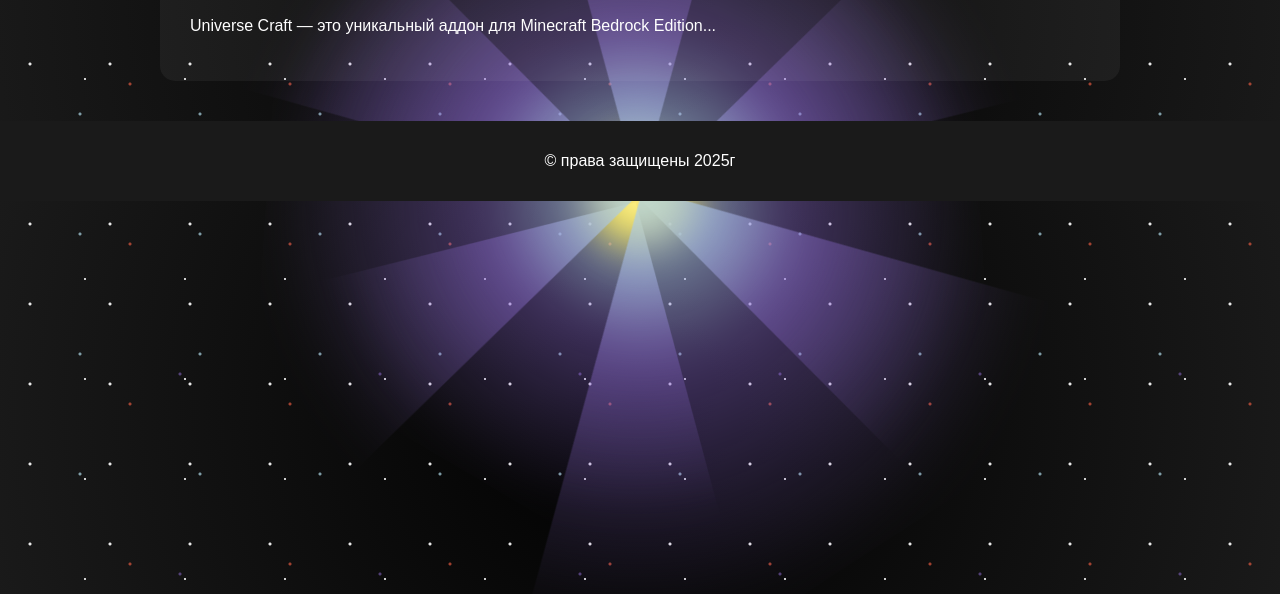
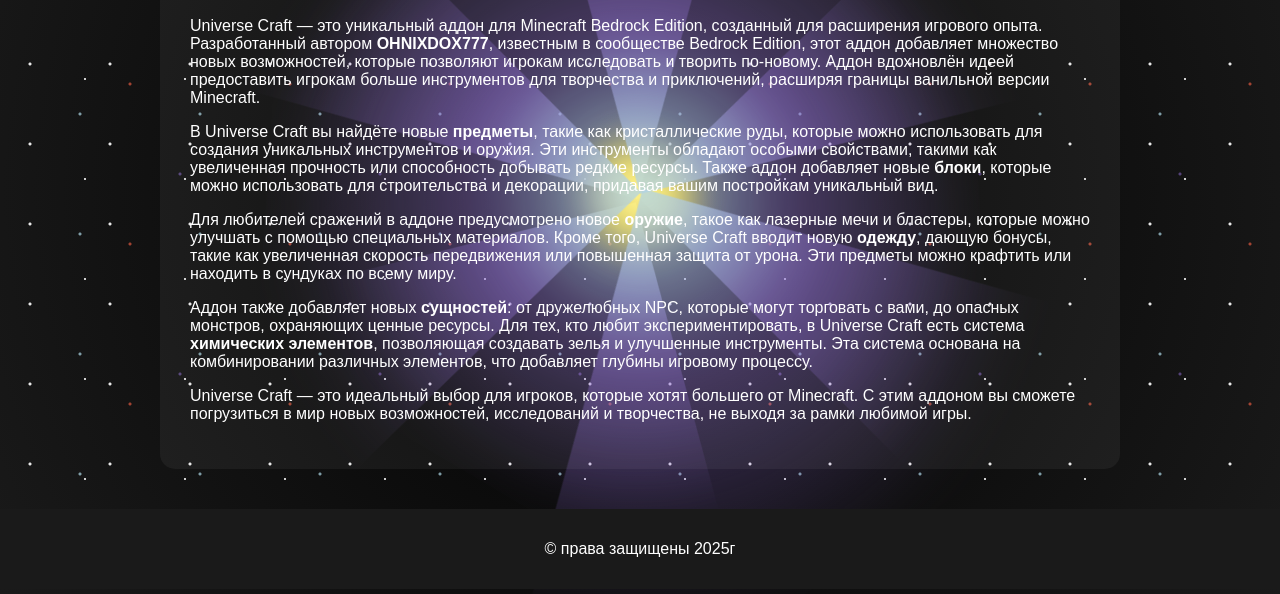
Before and after one commit to Keplerete/universe-craft-site, a plain HTML site: page index.html in a window 1280 px wide. Shown: the part 206-800 px from the top of the page. Drawn offline with Linux system fonts and the light colour scheme.

Commit message:
Update index.html

```diff
--- a/index.html
+++ b/index.html
@@ -200,9 +200,6 @@
       from { opacity: 0; transform: translateY(20px); }
       to { opacity: 1; transform: translateY(0); }
     }
-    .blurred {
-      filter: blur(5px);
-    }
   </style>
 </head>
 <body>
@@ -228,14 +225,16 @@
   </header>
   <div class="menu" id="menu">
     <a href="index.html">Главная страница</a>
-    <a href="#">Новая кнопка</a> <!-- Новая кнопка -->
     <a href="download.html">Скачать</a>
     <a href="version.html">Версия сайта - v1.00 Website</a>
   </div>
   <div class="content">
     <h2>Universe Craft Add-on</h2>
-    <p>Universe Craft — это уникальный аддон для Minecraft Bedrock Edition...</p>
-    <!-- Остальной контент остается без изменений -->
+    <p>Universe Craft — это уникальный аддон для Minecraft Bedrock Edition, созданный для расширения игрового опыта. Разработанный автором <strong>OHNIXDOX777</strong>, известным в сообществе Bedrock Edition, этот аддон добавляет множество новых возможностей, которые позволяют игрокам исследовать и творить по-новому. Аддон вдохновлён идеей предоставить игрокам больше инструментов для творчества и приключений, расширяя границы ванильной версии Minecraft.</p>
+    <p>В Universe Craft вы найдёте новые <strong>предметы</strong>, такие как кристаллические руды, которые можно использовать для создания уникальных инструментов и оружия. Эти инструменты обладают особыми свойствами, такими как увеличенная прочность или способность добывать редкие ресурсы. Также аддон добавляет новые <strong>блоки</strong>, которые можно использовать для строительства и декорации, придавая вашим постройкам уникальный вид.</p>
+    <p>Для любителей сражений в аддоне предусмотрено новое <strong>оружие</strong>, такое как лазерные мечи и бластеры, которые можно улучшать с помощью специальных материалов. Кроме того, Universe Craft вводит новую <strong>одежду</strong>, дающую бонусы, такие как увеличенная скорость передвижения или повышенная защита от урона. Эти предметы можно крафтить или находить в сундуках по всему миру.</p>
+    <p>Аддон также добавляет новых <strong>сущностей</strong>: от дружелюбных NPC, которые могут торговать с вами, до опасных монстров, охраняющих ценные ресурсы. Для тех, кто любит экспериментировать, в Universe Craft есть система <strong>химических элементов</strong>, позволяющая создавать зелья и улучшенные инструменты. Эта система основана на комбинировании различных элементов, что добавляет глубины игровому процессу.</p>
+    <p>Universe Craft — это идеальный выбор для игроков, которые хотят большего от Minecraft. С этим аддоном вы сможете погрузиться в мир новых возможностей, исследований и творчества, не выходя за рамки любимой игры.</p>
   </div>
   <footer>
     <p>© права защищены 2025г</p>
@@ -256,5 +255,10 @@
       }
     });
   </script>
+  <style>
+    .blurred {
+      filter: blur(5px);
+    }
+  </style>
 </body>
 </html>
```
